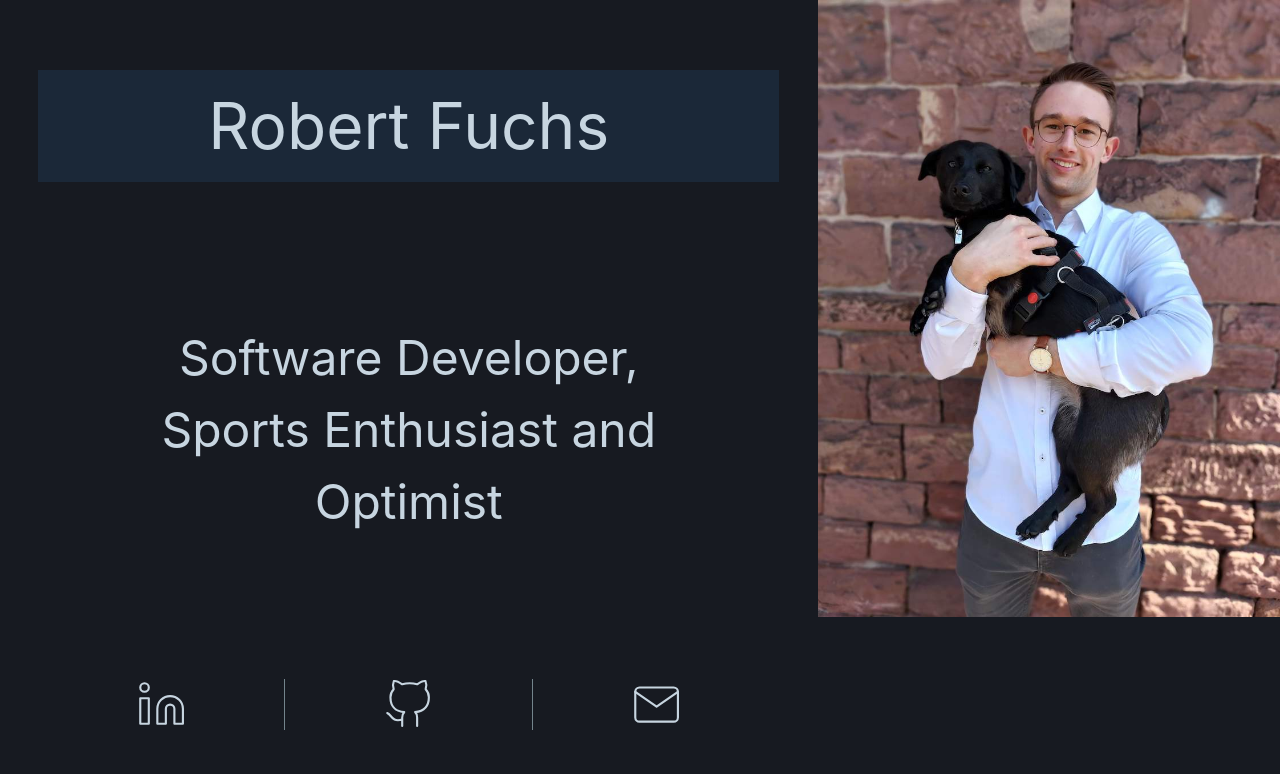
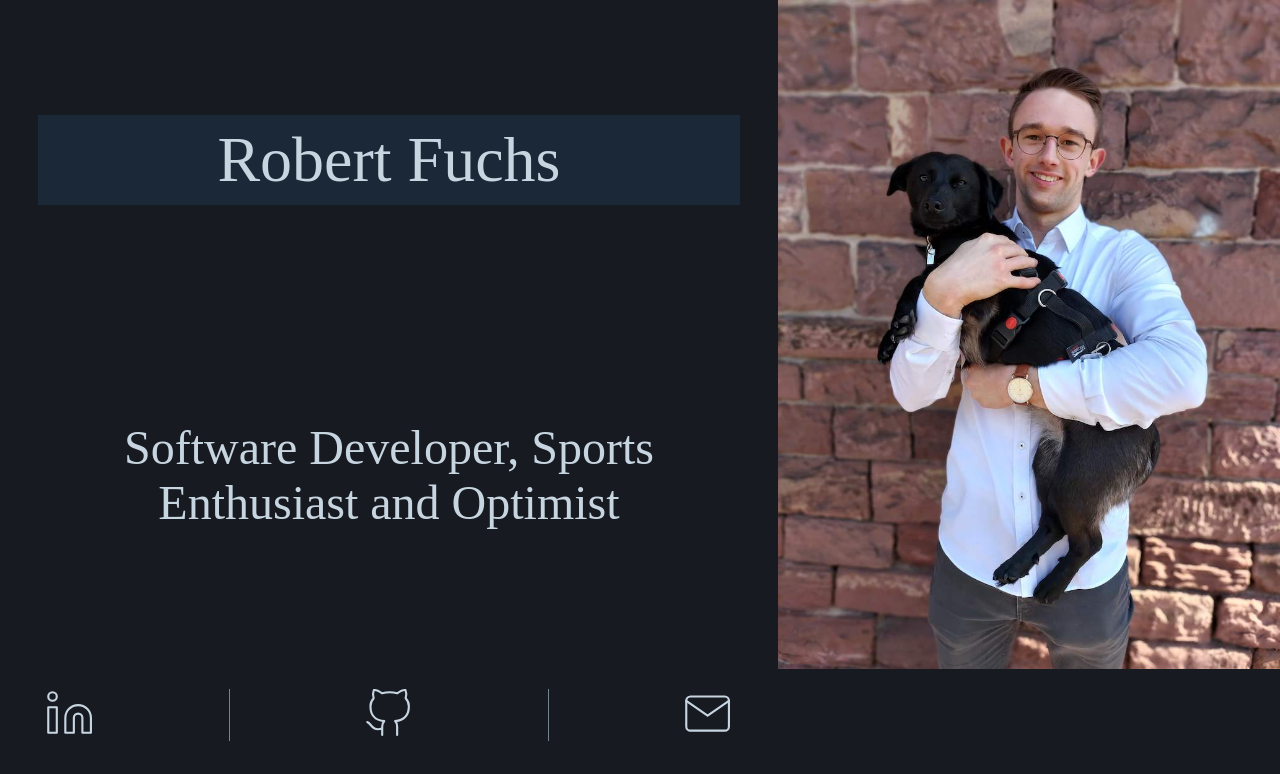
Before and after one commit to Treborium/robert-fuchs-codes, a Next.js app: page / in a window 1280 px wide. Shown: the top 774 px of the page. Built offline with nearby package versions, Linux system fonts and the light colour scheme.

Commit message:
Style desktop layout

```diff
--- a/components/Desktop.tsx
+++ b/components/Desktop.tsx
@@ -3,8 +3,9 @@ import Image from 'next/image';
 import { Linkedin, GitHub, Mail } from 'react-feather';
 import { backgroundColor, secondaryBackgroundColor, fontColor, iconSize } from "./Theme";
 
-export const Desktop: React.FC = () => (
-  <div style={{ display: 'flex', backgroundColor: backgroundColor, height: '100vh', width: '100vw' }}>
+export default function Desktop(): JSX.Element {
+  return (
+    <div style={{ display: 'flex', backgroundColor: backgroundColor, height: '100vh', width: '100vw', border: 'none' }}>
       <div style={{ display: 'flex', padding: '0 3vw', flexDirection: 'column', justifyContent: 'space-around', alignItems: 'stretch' }}>
 
         <p style={{ fontSize: '4rem', fontFamily: 'Baloo Chettan 2', backgroundColor: secondaryBackgroundColor, color: fontColor, textAlign: 'center', padding: '1vh 0' }}>
@@ -16,7 +17,7 @@ export const Desktop: React.FC = () => (
         </p>
 
         <div style={{ display: 'flex', flexDirection: 'row', justifyContent: 'space-evenly', alignItems: 'center' }}>
-        <button aria-label='Open LinkedIn Profile'>
+          <button aria-label='Open LinkedIn Profile' style={{ border: 'none', backgroundColor: 'rgba(0, 0, 0, 0)' }}>
             <a href='https://www.linkedin.com/in/robert-f-0b87a218a' target='_blank' rel='noopener noreferrer'>
               <Linkedin color={fontColor} size={iconSize} strokeWidth='1px'/>
             </a>
@@ -24,7 +25,7 @@ export const Desktop: React.FC = () => (
 
           <hr style={{ width: '1px', height: iconSize, border: 'none', borderLeft: `1px solid hsla(200, 10%, 50%, 100)` }}/>
 
-        <button aria-label='Open GitHub Profile'>
+          <button aria-label='Open GitHub Profile' style={{ border: 'none', backgroundColor: 'rgba(0, 0, 0, 0)' }}>
             <a href='https://github.com/Treborium/robert-fuchs-codes' target='_blank' rel='noopener noreferrer'>
               <GitHub color={fontColor} size={iconSize} strokeWidth='1px'/>
             </a>
@@ -32,7 +33,7 @@ export const Desktop: React.FC = () => (
 
           <hr style={{ width: '1px', height: iconSize, border: 'none', borderLeft: `1px solid hsla(200, 10%, 50%, 100)` }}/>
 
-        <button aria-label='Send E-Mail to Robert'>
+          <button aria-label='Send E-Mail to Robert' style={{ border: 'none', backgroundColor: 'rgba(0, 0, 0, 0)' }}>
             <a href='mailto:robert@fuchs-mail.com' target='_blank' rel='noopener noreferrer'>
               <Mail color={fontColor} size={iconSize} strokeWidth='1px'/>
             </a>
@@ -46,3 +47,4 @@ export const Desktop: React.FC = () => (
       </div>
     </div>
   );
+}
--- /dev/null
+++ b/pages/_app.tsx
@@ -0,0 +1,6 @@
+import '../styles.css'
+
+// This default export is required in a new `pages/_app.js` file.
+export default function MyApp({ Component, pageProps }) {
+  return <Component {...pageProps} />
+}
--- a/pages/index.tsx
+++ b/pages/index.tsx
@@ -1,11 +1,5 @@
-import { Desktop } from '../components/Desktop';
-import { ChakraProvider, useMediaQuery } from '@chakra-ui/react';
-
+import Desktop from '../components/desktop';
 
 export default function HomePage() {
-  return (
-    <ChakraProvider>
-      <Desktop />
-    </ChakraProvider>
-  );
+  return <Desktop />
 }
--- /dev/null
+++ b/styles.css
@@ -0,0 +1,8 @@
+body,html {
+  margin: 0;
+  padding: 0;
+}
+
+* {
+  box-sizing: border-box;
+}
```
Lines whose indentation alone changed are shown as unchanged.
